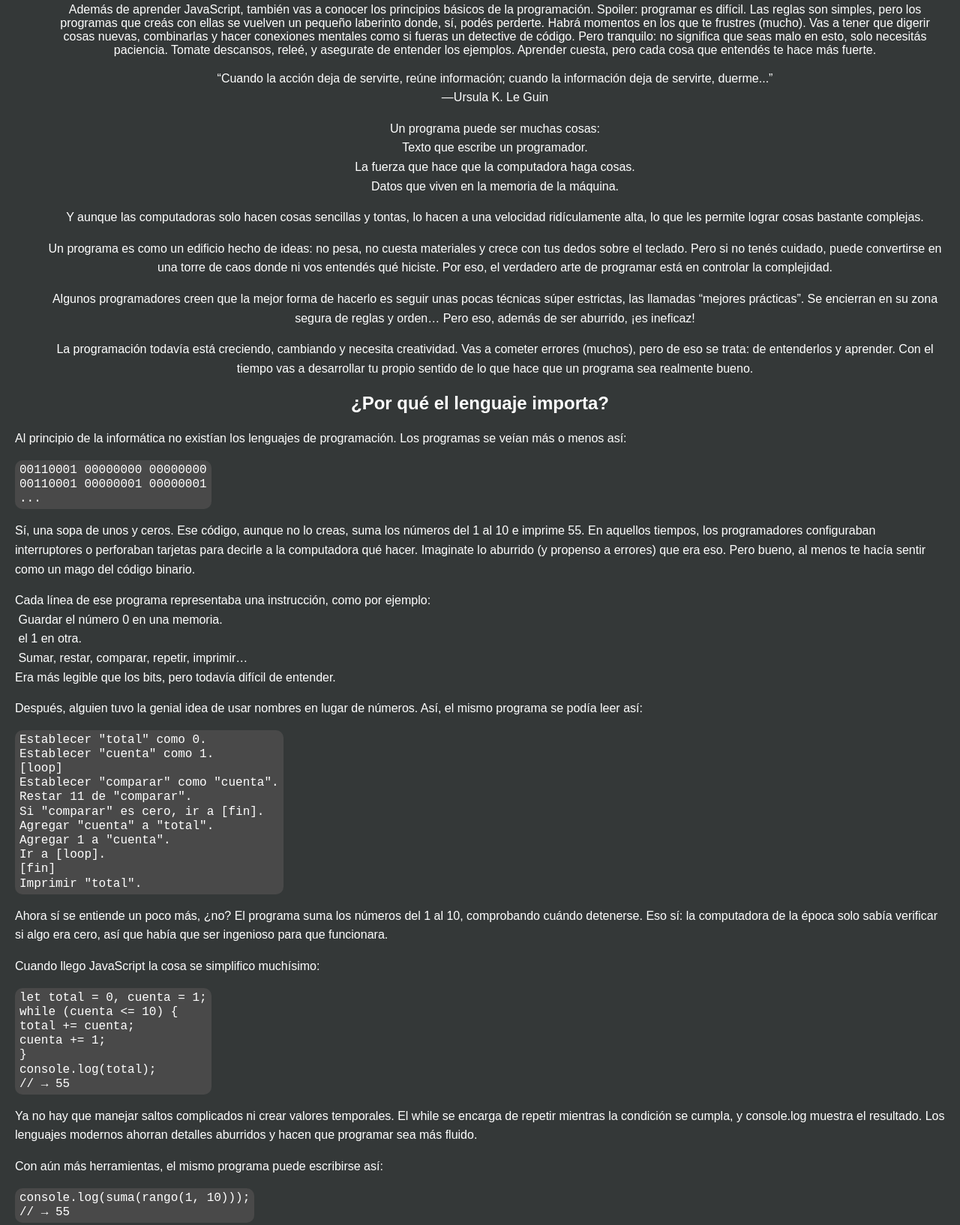
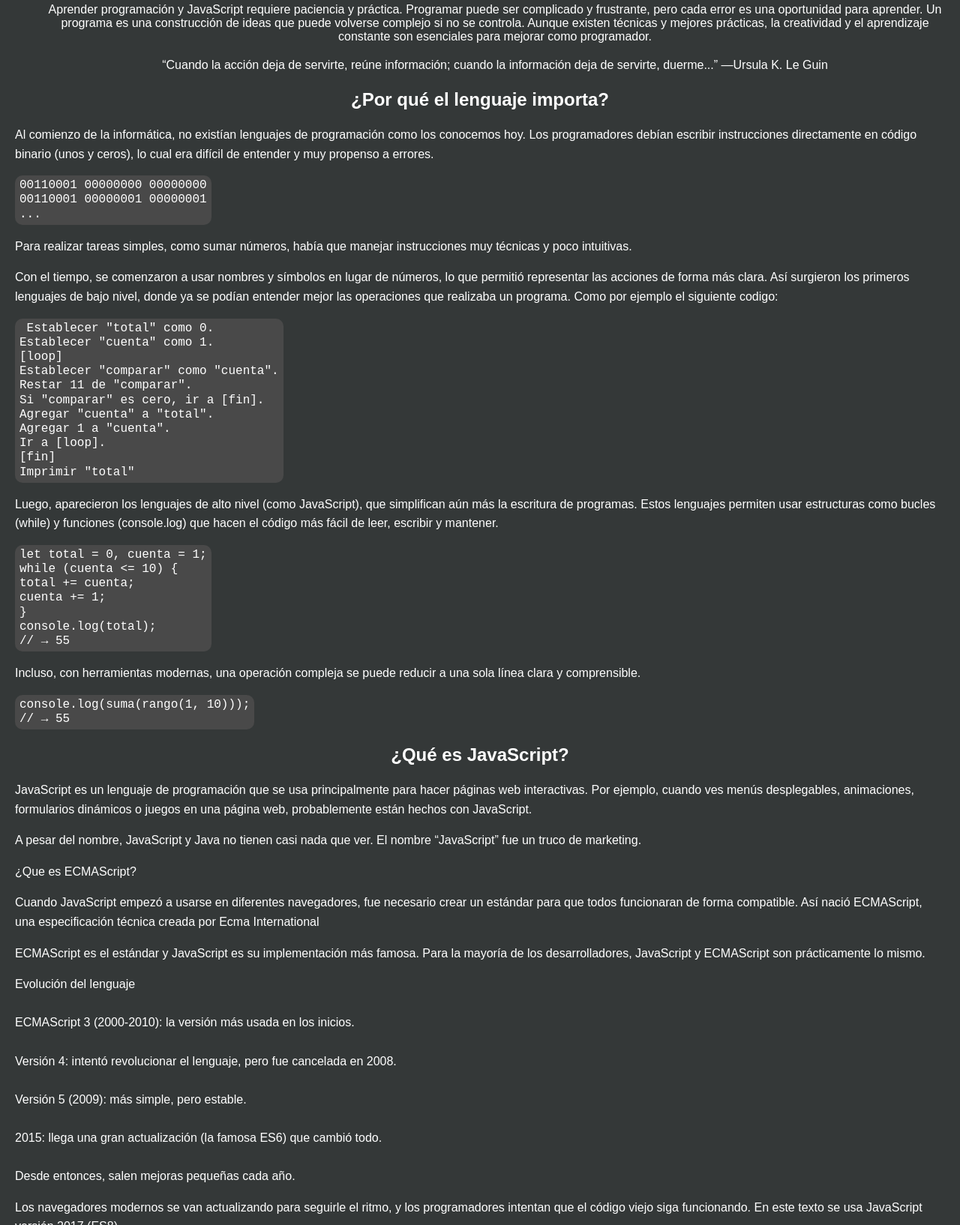
Before and after one commit to zkst01/Pagina-jornada, a plain HTML site: page index.html in a window 1280 px wide. Shown: the part 182-1816 px from the top of the page at 75% size. Drawn offline with Linux system fonts and the light colour scheme.

Commit message:
se resumio texto html

```diff
--- a/index.html
+++ b/index.html
@@ -14,58 +14,24 @@
 
     <section>
        <h2>Acerca de la programacion</h2>
-       <p><ul>Además de aprender JavaScript, también vas a conocer los principios básicos de la programación.
-        Spoiler: programar es difícil. Las reglas son simples, pero los programas que creás con ellas se vuelven un pequeño laberinto donde, sí, podés perderte.
-        Habrá momentos en los que te frustres (mucho). Vas a tener que digerir cosas nuevas, combinarlas y hacer conexiones mentales como si fueras un detective de código. Pero tranquilo: no significa que seas malo en esto, solo necesitás paciencia.
-        Tomate descansos, releé, y asegurate de entender los ejemplos. Aprender cuesta, pero cada cosa que entendés te hace más fuerte.
+        <p><ul>Aprender programación y JavaScript requiere paciencia y práctica. Programar puede ser complicado y frustrante, pero cada error es una oportunidad para aprender. Un programa es una construcción de ideas que puede volverse complejo si no se controla. Aunque existen técnicas y mejores prácticas, la creatividad y el aprendizaje constante son esenciales para mejorar como programador.</p>
+</ul>
+        <pre><ul>“Cuando la acción deja de servirte, reúne información; cuando la información deja de servirte, duerme...” —Ursula K. Le Guin</pre>
 
-        <pre>“Cuando la acción deja de servirte, reúne información; cuando la información deja de servirte, duerme...”
-—Ursula K. Le Guin</pre>
-
-        <pre>Un programa puede ser muchas cosas:
-Texto que escribe un programador.
-La fuerza que hace que la computadora haga cosas.
-Datos que viven en la memoria de la máquina.</pre>
-
-        <p>Y aunque las computadoras solo hacen cosas sencillas y tontas, lo hacen a una velocidad ridículamente alta, lo que les permite lograr cosas bastante complejas.</p>
-
-        <P>Un programa es como un edificio hecho de ideas: no pesa, no cuesta materiales y crece con tus dedos sobre el teclado. Pero si no tenés cuidado, puede convertirse en una torre de caos donde ni vos entendés qué hiciste.
-        Por eso, el verdadero arte de programar está en controlar la complejidad.</P>
-
-        <p>Algunos programadores creen que la mejor forma de hacerlo es seguir unas pocas técnicas súper estrictas, las llamadas “mejores prácticas”.
-        Se encierran en su zona segura de reglas y orden…
-        Pero eso, además de ser aburrido, ¡es ineficaz!</p>
-
-        <p>La programación todavía está creciendo, cambiando y necesita creatividad.
-        Vas a cometer errores (muchos), pero de eso se trata: de entenderlos y aprender.
-        Con el tiempo vas a desarrollar tu propio sentido de lo que hace que un programa sea realmente bueno.</p>
 </ul>
 
         <h2>¿Por qué el lenguaje importa?</h2>
-        <p>Al principio de la informática no existían los lenguajes de programación.
-        Los programas se veían más o menos así:
 
-<pre><code>00110001 00000000 00000000
+        <p>Al comienzo de la informática, no existían lenguajes de programación como los conocemos hoy. Los programadores debían escribir instrucciones directamente en código binario (unos y ceros), lo cual era difícil de entender y muy propenso a errores.</p>
+
+        <pre><code>00110001 00000000 00000000
 00110001 00000001 00000001
 ...</code></pre>
+<p>Para realizar tareas simples, como sumar números, había que manejar instrucciones muy técnicas y poco intuitivas.</p>
 
+<p>Con el tiempo, se comenzaron a usar nombres y símbolos en lugar de números, lo que permitió representar las acciones de forma más clara. Así surgieron los primeros lenguajes de bajo nivel, donde ya se podían entender mejor las operaciones que realizaba un programa. Como por ejemplo el siguiente codigo:</p>
 
-
-        <p>Sí, una sopa de unos y ceros. Ese código, aunque no lo creas, suma los números del 1 al 10 e imprime 55.
-        En aquellos tiempos, los programadores configuraban interruptores o perforaban tarjetas para decirle a la computadora qué hacer. Imaginate lo aburrido (y propenso a errores) que era eso.
-        Pero bueno, al menos te hacía sentir como un mago del código binario.</p>
-
-
-        <pre>Cada línea de ese programa representaba una instrucción, como por ejemplo:
- Guardar el número 0 en una memoria.
- el 1 en otra.
- Sumar, restar, comparar, repetir, imprimir…
-Era más legible que los bits, pero todavía difícil de entender.</pre>
-
-        <p>Después, alguien tuvo la genial idea de usar nombres en lugar de números.
-        Así, el mismo programa se podía leer así:</p>
-
-        <pre><code>Establecer "total" como 0.
+<pre><code> Establecer "total" como 0.
 Establecer "cuenta" como 1.
 [loop]
 Establecer "comparar" como "cuenta".
@@ -75,16 +41,10 @@ Agregar "cuenta" a "total".
 Agregar 1 a "cuenta".
 Ir a [loop].
 [fin]
-Imprimir "total".</code></pre>
+Imprimir "total"</code></pre>
 
-
-        <p>Ahora sí se entiende un poco más, ¿no?
-        El programa suma los números del 1 al 10, comprobando cuándo detenerse.
-        Eso sí: la computadora de la época solo sabía verificar si algo era cero, así que había que ser ingenioso para que funcionara.</p>
-
-        <p>Cuando llego JavaScript la cosa se simplifico muchísimo:</p>
-
-        <pre><code>let total = 0, cuenta = 1;
+<p>Luego, aparecieron los lenguajes de alto nivel (como JavaScript), que simplifican aún más la escritura de programas. Estos lenguajes permiten usar estructuras como bucles (while) y funciones (console.log) que hacen el código más fácil de leer, escribir y mantener.</p>
+<pre><code>let total = 0, cuenta = 1;
 while (cuenta <= 10) {
 total += cuenta;
 cuenta += 1;
@@ -92,48 +52,24 @@ cuenta += 1;
 console.log(total);
 // → 55</code></pre>
 
-
-       <p>Ya no hay que manejar saltos complicados ni crear valores temporales.
-        El while se encarga de repetir mientras la condición se cumpla, y console.log muestra el resultado.
-        Los lenguajes modernos ahorran detalles aburridos y hacen que programar sea más fluido.</p>
-
-
-        <p>Con aún más herramientas, el mismo programa puede escribirse así:</p>
-
-        <pre><code>console.log(suma(rango(1, 10)));
+<p>Incluso, con herramientas modernas, una operación compleja se puede reducir a una sola línea clara y comprensible.</p>
+<pre><code>console.log(suma(rango(1, 10)));
 // → 55</code></pre>
 
-
-        <p>Mucho más corto y entendible.
-        Esto muestra que el mismo programa puede expresarse de muchas formas: largas o cortas, confusas o claras.
-        Un buen lenguaje de programación te deja hablar con la computadora en un nivel más alto, evitando detalles innecesarios y dándote bloques listos para construir tus propias ideas.</p>
-
-
         <h2>¿Qué es JavaScript?</h2>
-        <p>En 1995, JavaScript apareció como una forma de darle vida a las páginas web del navegador Netscape Navigator.
-        Gracias a él, hoy tenemos aplicaciones web modernas: esas que podés usar sin tener que recargar la página cada vez que hacés clic.</p>
-
-        <p>También se usa en páginas más simples para agregar interactividad, animaciones y efectos ingeniosos.</p>
-
-        <p>Java ≠ JavaScript (aunque suenen parecidos)</p>
+        <p>JavaScript es un lenguaje de programación que se usa principalmente para hacer páginas web interactivas.
+        Por ejemplo, cuando ves menús desplegables, animaciones, formularios dinámicos o juegos en una página web, probablemente están hechos con JavaScript.</p>
 
         <p>A pesar del nombre, JavaScript y Java no tienen casi nada que ver.
 El nombre “JavaScript” fue un truco de marketing.</p>
 
-        <p>ECMAScript:</p>
+        <p>¿Que es ECMAScript?</p>
 
-        <p>Cuando JavaScript empezó a usarse fuera de Netscape, se necesitó un estándar para que todos los navegadores hablaran el mismo “idioma”.
-Así nació ECMAScript, creado por Ecma International.
-En la práctica, JavaScript y ECMAScript son lo mismo, solo con nombres diferentes.</p>
+        <p>Cuando JavaScript empezó a usarse en diferentes navegadores, fue necesario crear un estándar para que todos funcionaran de forma compatible.
+Así nació ECMAScript, una especificación técnica creada por Ecma International</p>
 
 
-        <p>Muchos programadores dicen cosas feas sobre JavaScript… y algunas son ciertas.
-Cuando uno empieza, el lenguaje parece aceptar cualquier cosa, incluso errores, y hace cosas que no esperabas.
-La idea era hacerlo más fácil para principiantes, pero a veces solo hace más difícil encontrar los errores.</p>
-
-        <p>Aun así, esa flexibilidad tiene su encanto: te permite hacer cosas imposibles en lenguajes más estrictos.
-Después de entenderlo bien, muchos —incluido su autor original— aprenden a quererlo.</p>
-
+        <p>ECMAScript es el estándar y JavaScript es su implementación más famosa. Para la mayoría de los desarrolladores, JavaScript y ECMAScript son prácticamente lo mismo.
 
         <pre>Evolución del lenguaje
 
@@ -338,6 +274,10 @@ Potente para cálculos, aunque poco usado.</li></pre>
         </section>
 
         <section>
+
+        </section>
+
+        <section>
             <h2></h2>
         </section>
     </section>
```
